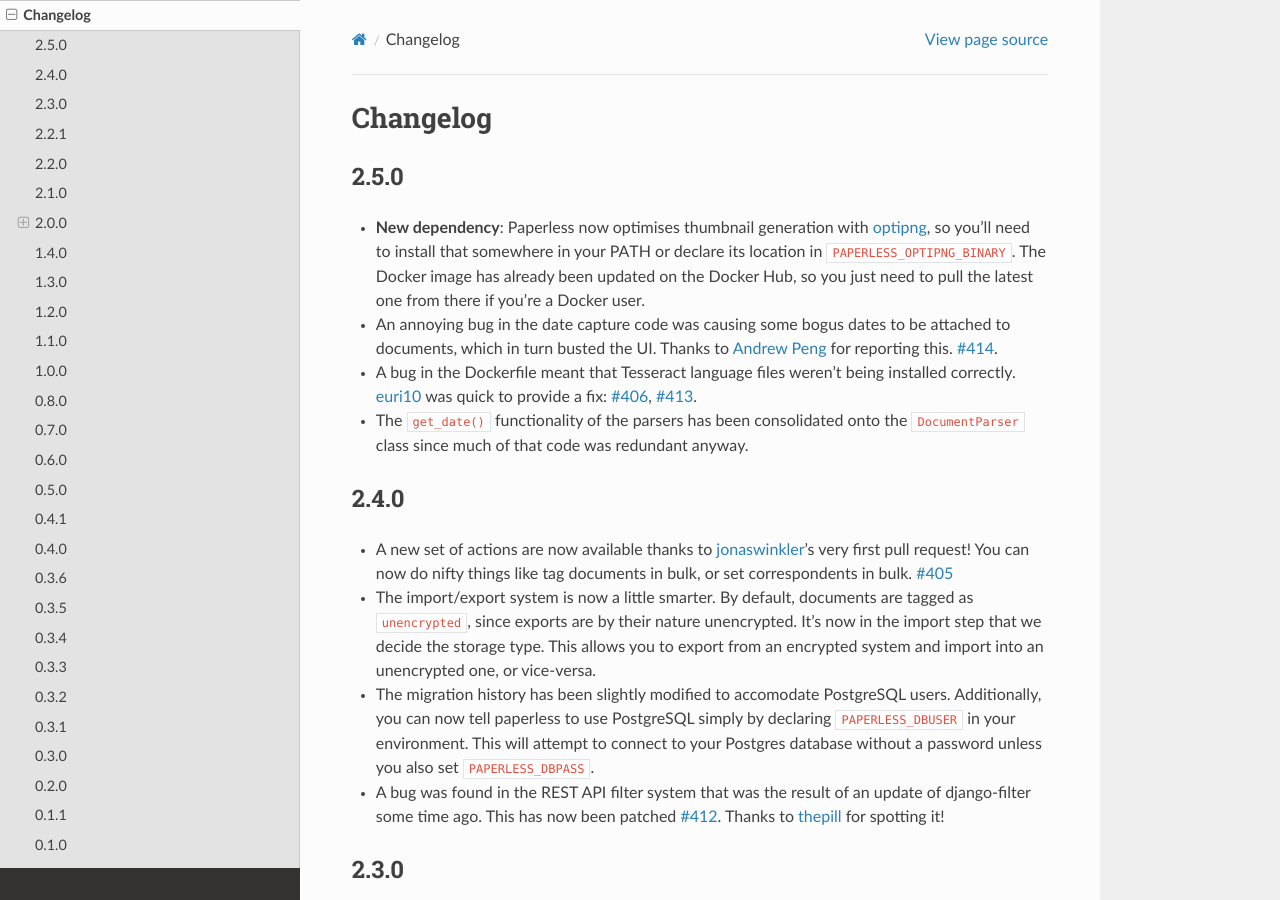
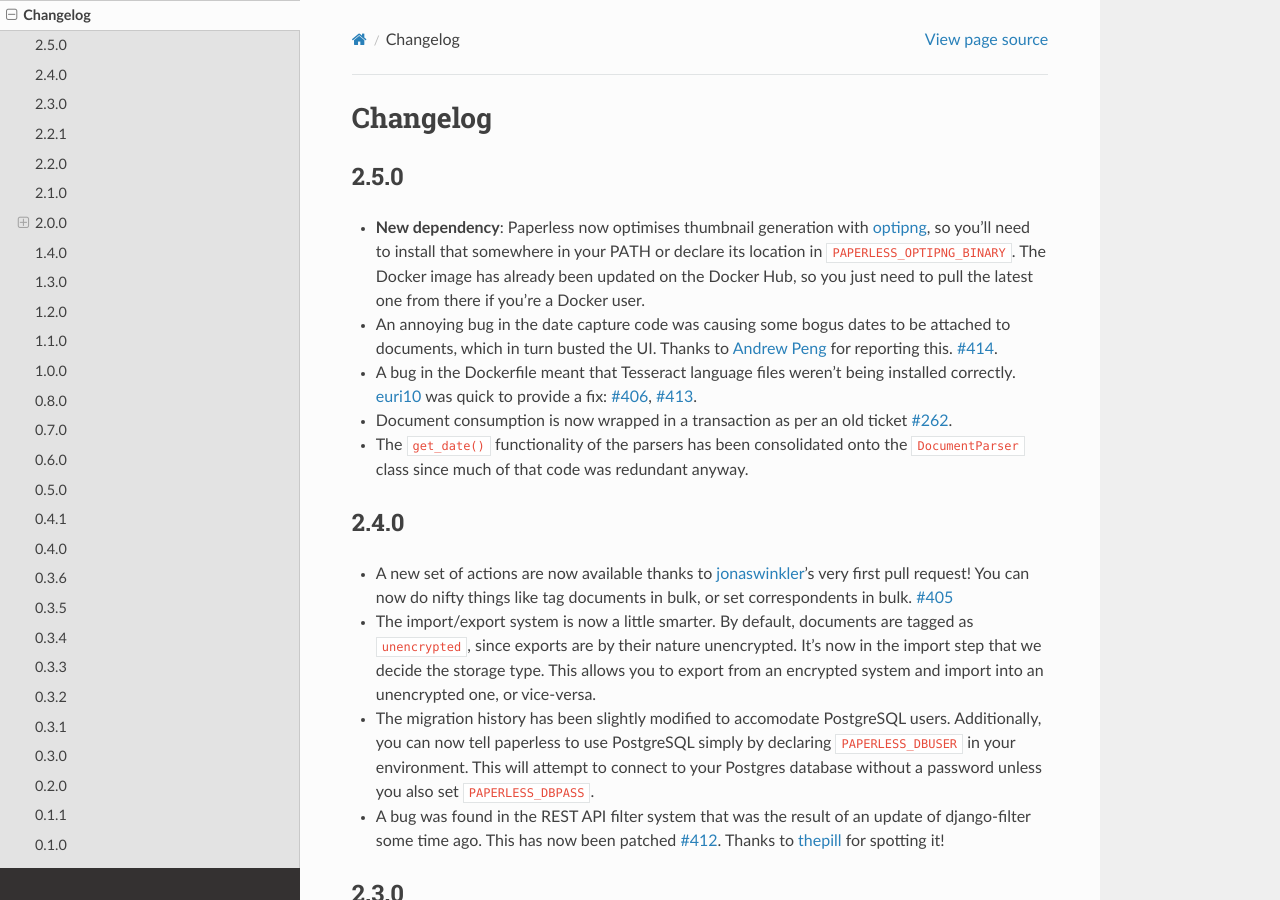
Before and after one commit to repoRangee/Large-scale, a Sphinx documentation site: the page built from docs/changelog.rst, in a window 1280 px wide and 900 px high. Built offline with Sphinx 7.4.7 and the Read the Docs theme 2.0.0, drawn with Linux system fonts in a browser that asks for light colours; formulas are drawn with MathJax 3.

Commit message:
Wrap each document consumption in a transaction

```diff
--- a/docs/changelog.rst
+++ b/docs/changelog.rst
@@ -14,6 +14,8 @@ Changelog
   for reporting this. `#414`_.
 * A bug in the Dockerfile meant that Tesseract language files weren't being
   installed correctly.  `euri10`_ was quick to provide a fix: `#406`_, `#413`_.
+* Document consumption is now wrapped in a transaction as per an old ticket
+  `#262`_.
 * The ``get_date()`` functionality of the parsers has been consolidated onto
   the ``DocumentParser`` class since much of that code was redundant anyway.
 
@@ -608,6 +610,7 @@ bulk of the work on this big change.
 .. _#322: https://github.com/danielquinn/paperless/pull/322
 .. _#328: https://github.com/danielquinn/paperless/pull/328
 .. _#253: https://github.com/danielquinn/paperless/issues/253
+.. _#262: https://github.com/danielquinn/paperless/issues/262
 .. _#323: https://github.com/danielquinn/paperless/issues/323
 .. _#344: https://github.com/danielquinn/paperless/pull/344
 .. _#351: https://github.com/danielquinn/paperless/pull/351
```
